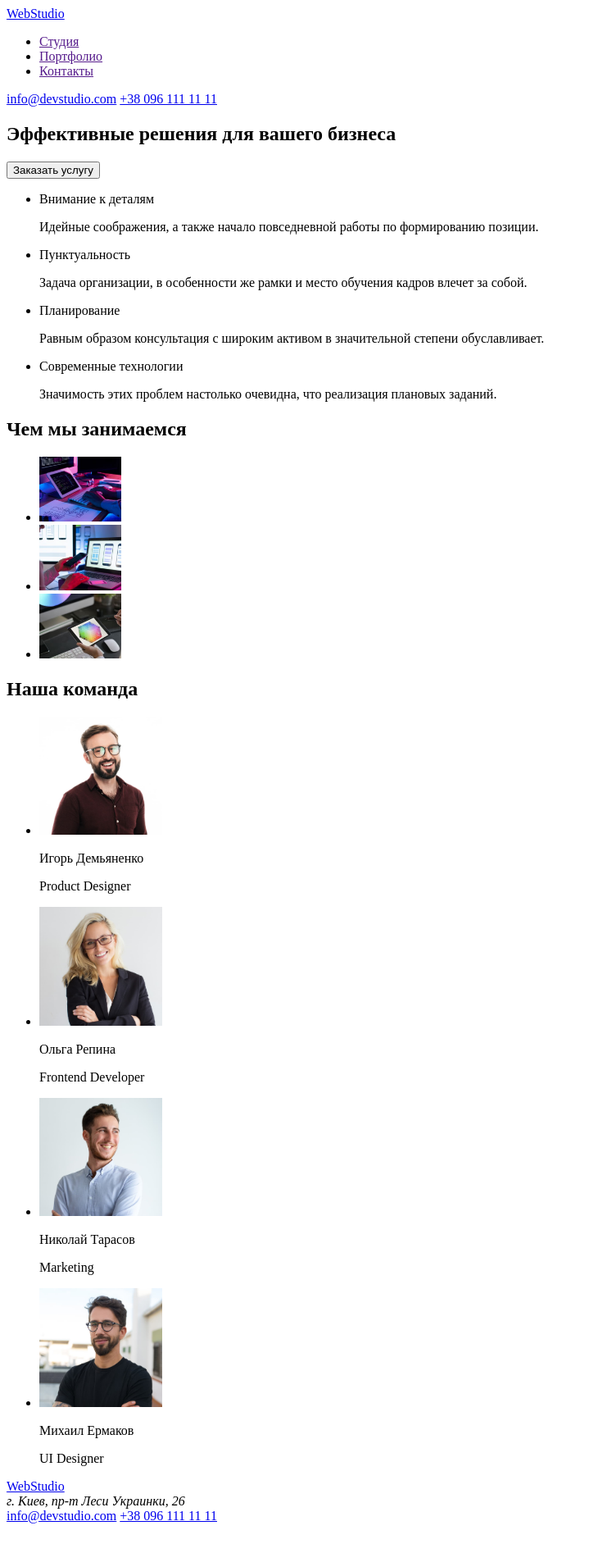
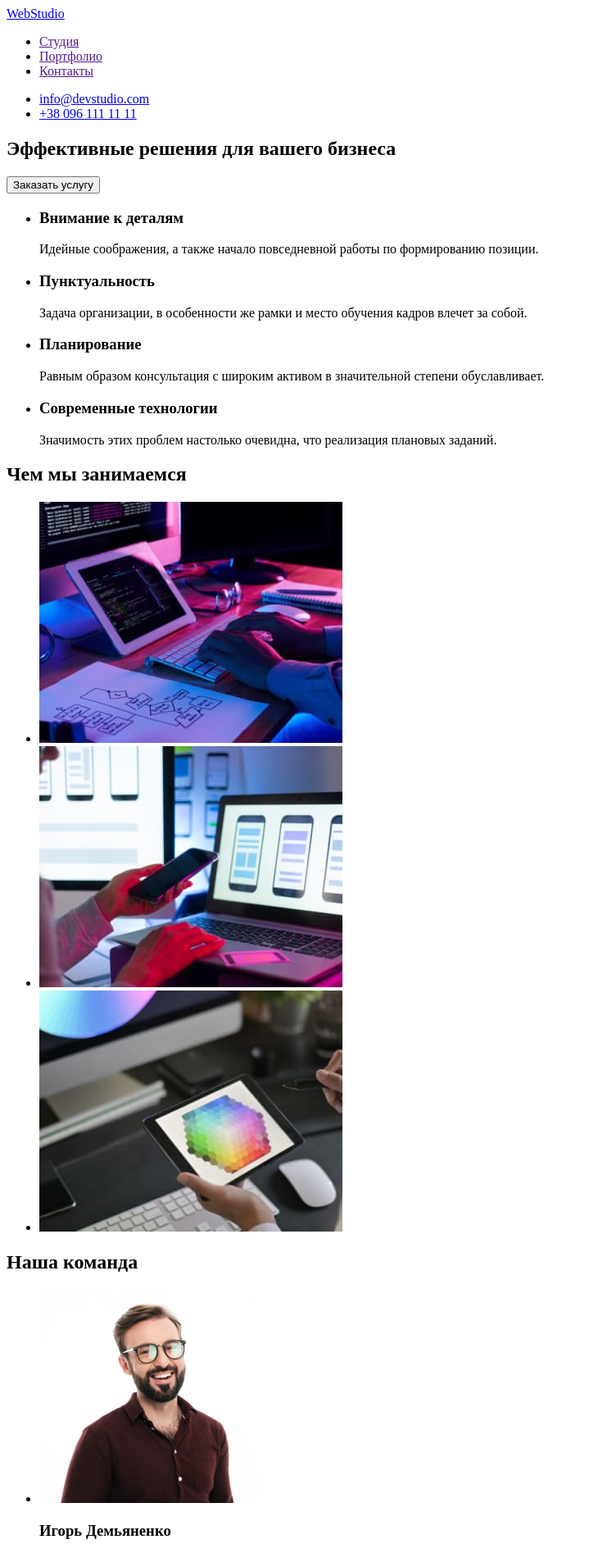
Before and after one commit to AndriyLevchenko/goit-markup-hw-01, a plain HTML site: page index.html in a window 1280 px wide. Shown: the top 1894 px of the page at 82% size, without its empty margins (0-719 px from the left). Before the commit the page ends 1866 px from the top, so only its background shows below. Drawn offline with Linux system fonts and the light colour scheme.

Commit message:
Update index.html
Виправлення помилок в д/з №1

```diff
--- a/index.html
+++ b/index.html
@@ -18,8 +18,10 @@
                 <li><a href="">Контакты</a></li>
             </ul>
         </nav>
-        <a href="info@devstudio.com">info@devstudio.com</a>
-        <a href="+380961111111">+38 096 111 11 11</a>
+        <ul>
+            <li><a href="mailto:info@devstudio.com">info@devstudio.com</a></li>
+            <li><a href="tel:+380961111111">+38 096 111 11 11</a></li>
+        </ul>
     </header>
     <main>
         <section>
@@ -29,55 +31,53 @@
         <section>
             <ul>
                 <li>
-                    <p>Внимание к деталям</p>
+                    <h3>Внимание к деталям</h3>
                     <p>Идейные соображения, а также начало повседневной работы по формированию позиции.</p>
                 </li>
                 <li>
-                    <p>Пунктуальность</p>
+                    <h3>Пунктуальность</h3>
                     <p>Задача организации, в особенности же рамки и место обучения кадров влечет за собой.</p>
                 </li>
                 <li>
-                    <p>Планирование</p>
+                    <h3>Планирование</h3>
                     <p>Равным образом консультация с широким активом в значительной степени обуславливает.</p>
                 </li>
                 <li>
-                    <p>Современные технологии</p>
+                    <h3>Современные технологии</h3>
                     <p>Значимость этих проблем настолько очевидна, что реализация плановых заданий.</p>
                 </li>
             </ul>
+        </section>
+        <section>
             <h2>Чем мы занимаемся</h2>
             <ul>
-                <li><img src="./images/img1.jpg" alt="работает за компьютером" width="100"></li>
-                <li><img src="./images/img2.jpg" alt="работает за ноутбуком" width="100"></li>
-                <li><img src="./images/img3.jpg" alt="работает на планшете" width="100"></li>
+                <li><img src="./images/img1.jpg" alt="работает за компьютером" width="370"></li>
+                <li><img src="./images/img2.jpg" alt="работает за ноутбуком" width="370"></li>
+                <li><img src="./images/img3.jpg" alt="работает на планшете" width="370"></li>
             </ul>
         </section>
         <section>
             <h2>Наша команда</h2>
             <ul>
                 <li>
-                    <img src="./images/foto1.jpg" alt="Фото члена команды Игорь Демьяненко" width="150">
-                        <p>Игорь Демьяненко</p>
-                        <p>Product Designer</p>
-                    </img>
+                    <img src="./images/foto1.jpg" alt="Фото члена команды Игорь Демьяненко" width="270">
+                    <h3>Игорь Демьяненко</h3>
+                    <p>Product Designer</p>
                 </li>
                 <li>
-                    <img src="./images/foto2.jpg" alt="Фото члена команды Ольга Репина" width="150">
-                        <p>Ольга Репина</p>
-                        <p>Frontend Developer</p>
-                    </img>
+                    <img src="./images/foto2.jpg" alt="Фото члена команды Ольга Репина" width="270">
+                    <h3>Ольга Репина</h3>
+                    <p>Frontend Developer</p>
                 </li>
                 <li>
-                    <img src="./images/foto3.jpg" alt="Фото члена команды Николай Тарасов" width="150">
-                        <p>Николай Тарасов</p>
-                        <p>Marketing</p>
-                    </img>
+                    <img src="./images/foto3.jpg" alt="Фото члена команды Николай Тарасов" width="270">
+                    <h3>Николай Тарасов</h3>
+                    <p>Marketing</p>
                 </li>
                 <li>
-                    <img src="./images/foto4.jpg" alt="Фото члена команды Михаил Ермаков" width="150">
-                        <p>Михаил Ермаков</p>
-                        <p>UI Designer</p>
-                    </img>
+                    <img src="./images/foto4.jpg" alt="Фото члена команды Михаил Ермаков" width="270">
+                    <h3>Михаил Ермаков</h3>
+                    <p>UI Designer</p>
                 </li>
             </ul>
         </section>
@@ -87,8 +87,10 @@
             WebStudio
         </a>
         <address>г. Киев, пр-т Леси Украинки, 26</address>
-        <a href="info@devstudio.com">info@devstudio.com</a>
-        <a href="+380961111111">+38 096 111 11 11</a>
+        <ul>
+            <li><a href="mailto:info@devstudio.com">info@devstudio.com</a></li>
+            <li><a href="tel:+380961111111">+38 096 111 11 11</a></li>
+        </ul>
     </footer>
 </body>
 </html>
```
